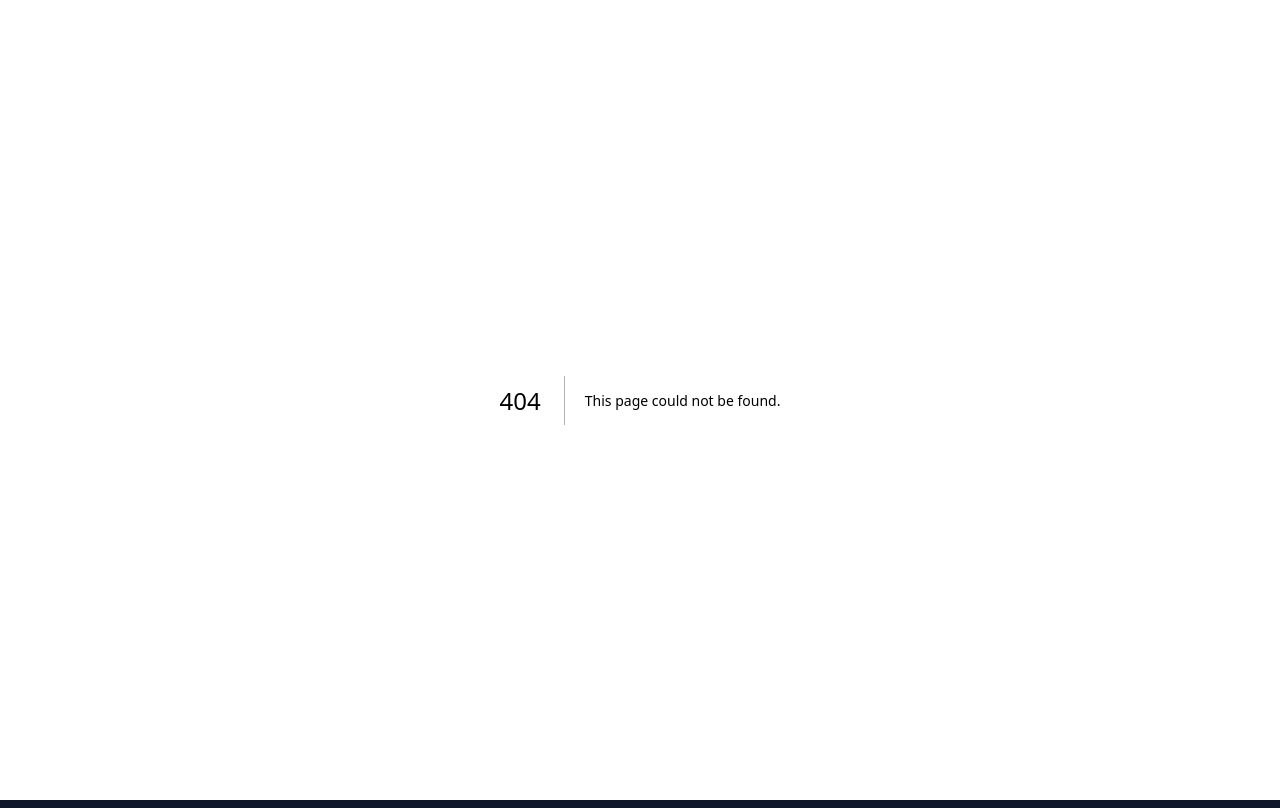
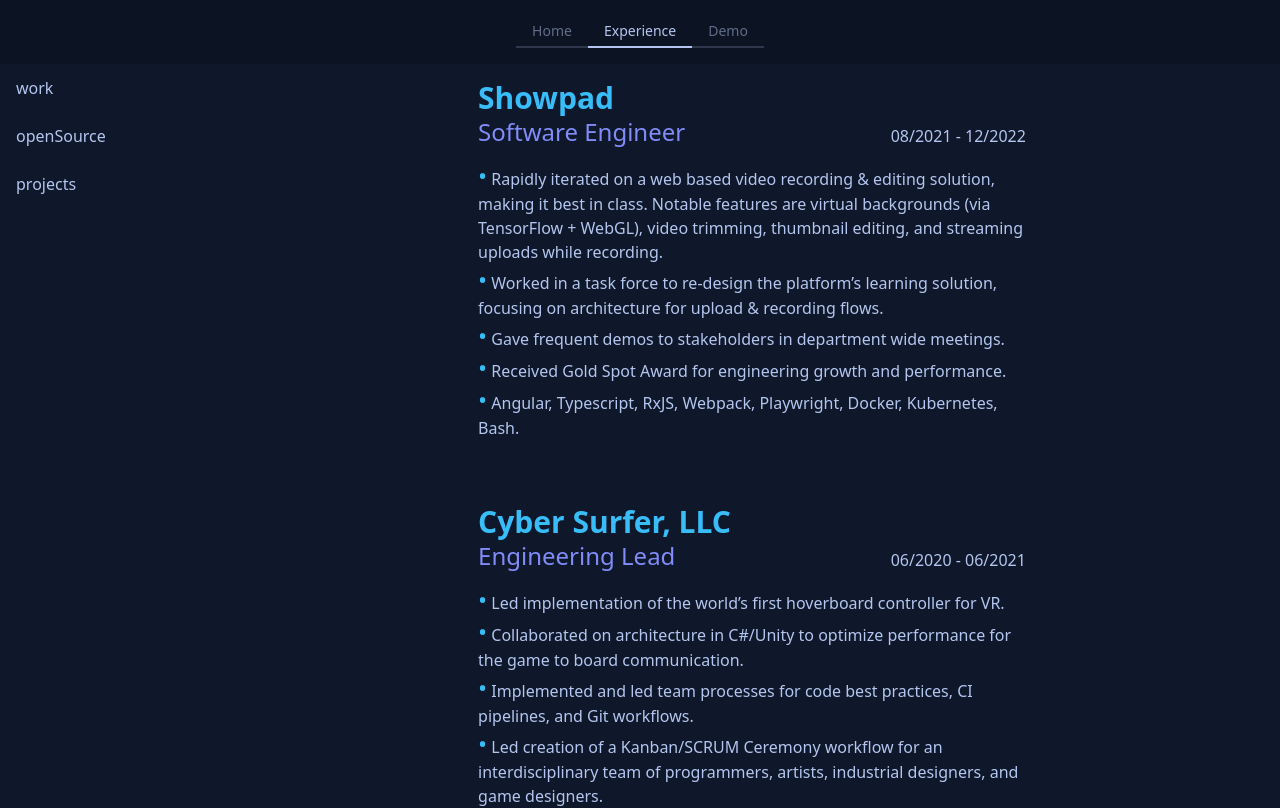
Before and after one commit to jackfrate/personal-site, a Next.js app: page /experience/work in a window 1280 px wide. Before the commit this address had no page. Shown: the top 808 px of the page. Built offline with nearby package versions, Linux system fonts and the light colour scheme.

Commit message:
better experience layout groundwork laid

```diff
--- a/src/components/base-layout.tsx
+++ b/src/components/base-layout.tsx
@@ -32,7 +32,7 @@ const BaseLayout = ({ activeTab, children }: Props) => {
                 activeTab === "experience" ? "tab-active" : ""
               }`}
             >
-              <Link href="/experience">Experience</Link>
+              <Link href="/experience/work">Experience</Link>
             </div>
             <div
               className={`tab tab-bordered ${
--- /dev/null
+++ b/src/components/experience/experience-layout.tsx
@@ -0,0 +1,47 @@
+import Link from "next/link";
+import type { ReactNode } from "react";
+
+const sections = ["work", "openSource", "projects"] as const;
+
+type Props = {
+  activeSection: typeof sections[number];
+  children: ReactNode;
+};
+
+const ExperienceLayout = ({ activeSection, children }: Props) => {
+  return (
+    <div className="flex grow-0 flex-col lg:flex-row">
+      {/* Dropdown for mobile */}
+      <div className="dropdown lg:hidden">
+        <label tabIndex={0} className="btn m-1">
+          {activeSection}
+        </label>
+        <ul
+          tabIndex={0}
+          className="dropdown-content menu rounded-box w-52 bg-base-100 p-2 shadow"
+        ></ul>
+      </div>
+      {/* Sidebar menu for desktop */}
+      <div className="hidden grow-0 lg:flex">
+        <ul className="menu w-56 bg-base-100">
+          {sections.map((section) => (
+            <li key={section}>
+              <Link href={`/experience/${section}`}>
+                <p className={`${section === activeSection ? "active" : ""}`}>
+                  {section}
+                </p>
+              </Link>
+            </li>
+          ))}
+        </ul>
+      </div>
+      {/* actual content that shows up */}
+      {children}
+      {/* TODO: delete or use this */}
+      {/* <div className="flex grow"> */}
+      {/* </div> */}
+    </div>
+  );
+};
+
+export default ExperienceLayout;
--- /dev/null
+++ b/src/components/experience/job-experience.tsx
@@ -0,0 +1,38 @@
+import { jobItems } from "../../json-data/experience";
+
+const JobExperience = () => {
+  return (
+    <div className="hero h-full w-screen grow bg-base-100">
+      <div className="hero-content relative flex h-full w-full flex-col overflow-y-scroll lg:gap-16">
+        <div className="space-between relative flex w-full flex-col gap-16 lg:max-w-[66%] lg:px-16">
+          {jobItems.map((jobItem) => (
+            <div key={jobItem.index.toString()}>
+              <div className="mb-3 flex min-w-full flex-col justify-between lg:flex-row lg:items-end">
+                <div className="flex flex-col">
+                  <h1 className="text-3xl font-bold text-primary">
+                    {jobItem.companyName}
+                  </h1>
+                  <p className="text-2xl text-secondary">{jobItem.jobTitle}</p>
+                </div>
+                <p>
+                  {jobItem.startDate} - {jobItem.endDate}
+                </p>
+              </div>
+              <ul className="flex flex-col">
+                {jobItem.jobPoints.map((point) => (
+                  <li key={point} className="flex flex-row items-center">
+                    <p>
+                      <span className="text-2xl text-primary">•</span> {point}
+                    </p>
+                  </li>
+                ))}
+              </ul>
+            </div>
+          ))}
+        </div>
+      </div>
+    </div>
+  );
+};
+
+export default JobExperience;
--- a/src/pages/experience/index.tsx
+++ /dev/null
@@ -1,43 +0,0 @@
-import BaseLayout from "../../components/base-layout";
-import { jobItems } from "./experience";
-
-const Experience = () => {
-  return (
-    <BaseLayout activeTab="experience">
-      <div className="hero h-full w-screen grow bg-base-100">
-        <div className="hero-content relative flex h-full w-full flex-col overflow-y-scroll lg:gap-16">
-          <div className="space-between relative flex w-full flex-col gap-16 lg:max-w-[66%] lg:px-16">
-            {jobItems.map((jobItem) => (
-              <div key={jobItem.index.toString()}>
-                <div className="mb-3 flex min-w-full flex-col justify-between lg:flex-row lg:items-end">
-                  <div className="flex flex-col">
-                    <h1 className="text-3xl font-bold text-primary">
-                      {jobItem.companyName}
-                    </h1>
-                    <p className="text-2xl text-secondary">
-                      {jobItem.jobTitle}
-                    </p>
-                  </div>
-                  <p>
-                    {jobItem.startDate} - {jobItem.endDate}
-                  </p>
-                </div>
-                <ul className="flex flex-col">
-                  {jobItem.jobPoints.map((point) => (
-                    <li key={point} className="flex flex-row items-center">
-                      <p>
-                        <span className="text-2xl text-primary">•</span> {point}
-                      </p>
-                    </li>
-                  ))}
-                </ul>
-              </div>
-            ))}
-          </div>
-        </div>
-      </div>
-    </BaseLayout>
-  );
-};
-
-export default Experience;
--- /dev/null
+++ b/src/pages/experience/work/index.tsx
@@ -0,0 +1,15 @@
+import BaseLayout from "../../../components/base-layout";
+import ExperienceLayout from "../../../components/experience/experience-layout";
+import JobExperience from "../../../components/experience/job-experience";
+
+const Experience = () => {
+  return (
+    <BaseLayout activeTab="experience">
+      <ExperienceLayout activeSection="work">
+        <JobExperience></JobExperience>
+      </ExperienceLayout>
+    </BaseLayout>
+  );
+};
+
+export default Experience;
```
Also changed, not shown: src/json-data/experience.ts (renamed from src/pages/experience/experience.ts).
